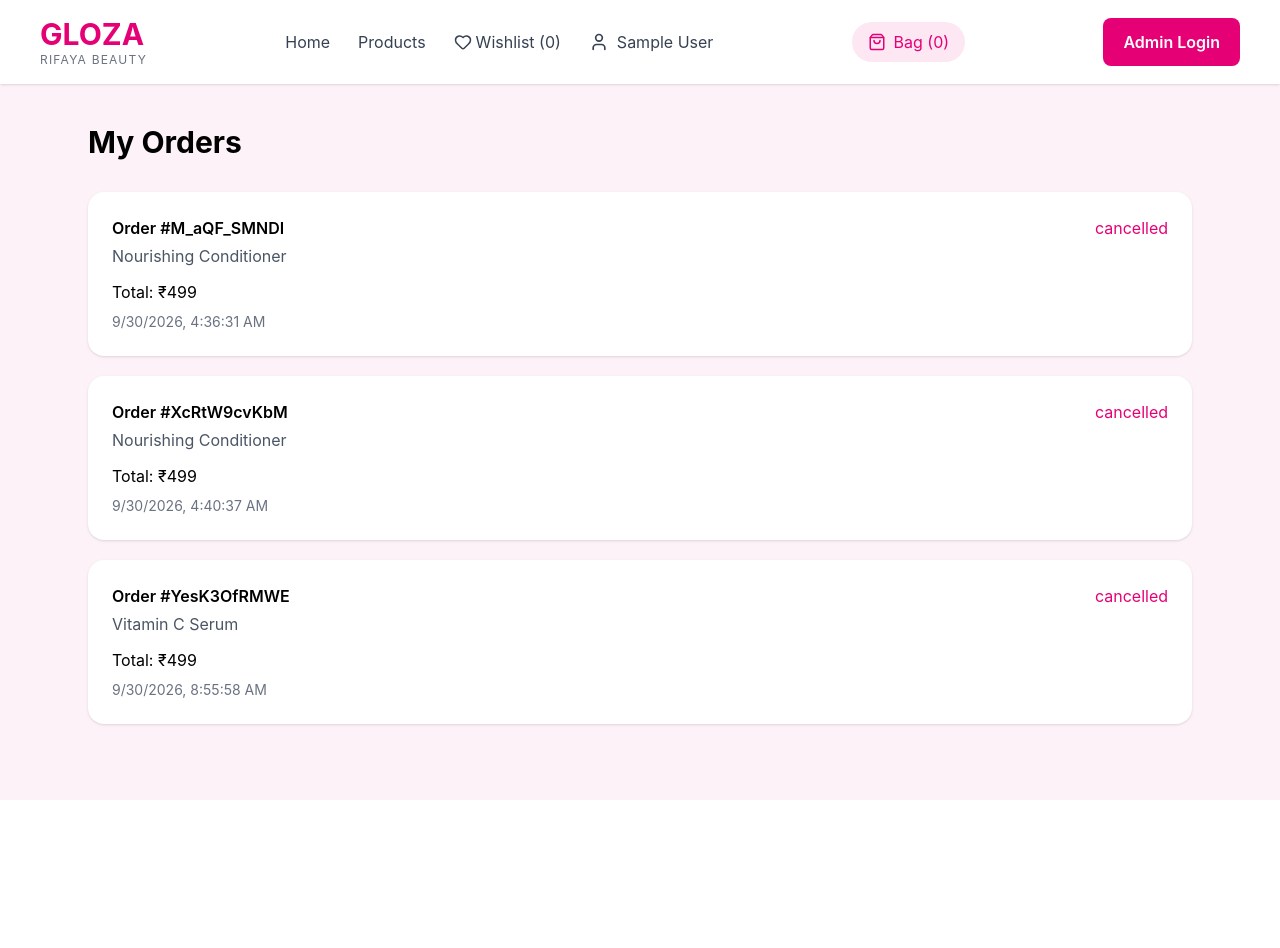
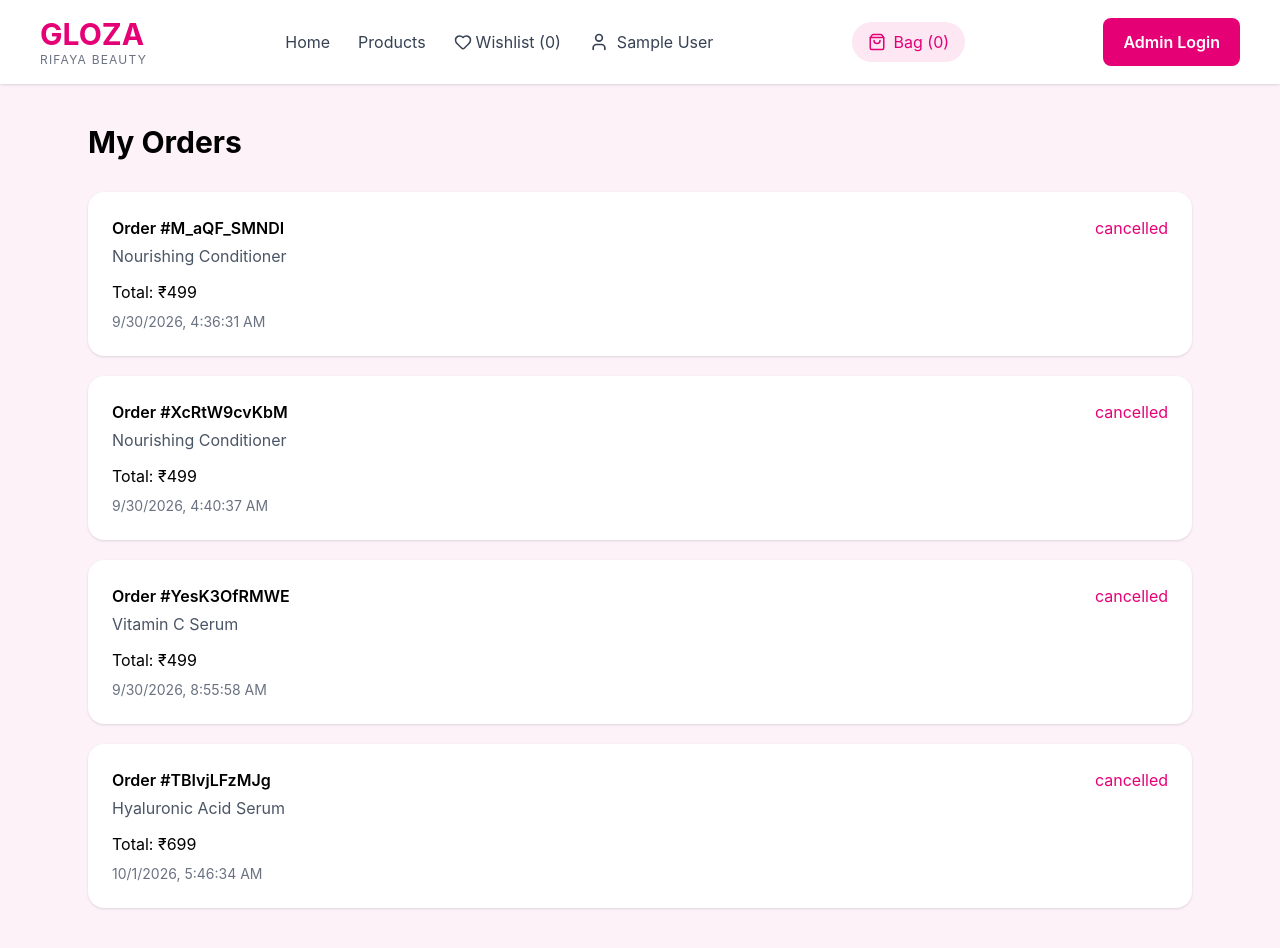
Before and after one commit to ridhafathima1/e-commerce-project, a React (Vite) app: page /orders in a window 1280 px wide. Before the commit the page ends 800 px from the top, so only its background shows below. Built offline with nearby package versions, Linux system fonts and the light colour scheme; data requests are answered from the project's data file; sample sign-in values are in the browser's storage.

Commit message:
created adminoders page

```diff
--- a/db.json
+++ b/db.json
@@ -45,6 +45,18 @@
       "stock": 17,
       "quantity": 1,
       "id": "6DGbPQtogT8"
+    },
+    {
+      "userId": "nvPBJZaey9k",
+      "productId": "3",
+      "name": "Hyaluronic Acid Serum",
+      "price": 699,
+      "image": "/hyaluronicacid.png",
+      "category": "Skincare",
+      "description": "Hyaluronic Acid Serum for an everyday skincare routine.",
+      "stock": 31,
+      "quantity": 1,
+      "id": "Skl22CwkSCc"
     }
   ],
   "users": [
@@ -53,14 +65,27 @@
       "email": "ridha@gmail.com",
       "password": "123456",
       "id": "IpxpJW9mlvI",
-      "blocked": true
+      "blocked": false
     },
     {
       "name": "hiiii",
       "email": "ridhaa@gmail.com",
       "password": "1234567",
       "id": "Bsl2c8oHgi4",
-      "blocked": true
+      "blocked": false
+    },
+    {
+      "name": "shifa ismail vk",
+      "email": "shifa@gmail.com",
+      "password": "552009",
+      "id": "nvPBJZaey9k",
+      "blocked": false
+    },
+    {
+      "name": "hewigbk",
+      "email": "hi@gmail.com",
+      "password": "123456789",
+      "id": "78Rhz8dT6kM"
     }
   ],
   "products": [
@@ -446,6 +471,26 @@
       "status": "cancelled",
       "date": "2026-09-30T08:55:58.632Z",
       "id": "YesK3OfRMWE"
+    },
+    {
+      "items": [
+        {
+          "userId": "nvPBJZaey9k",
+          "productId": "3",
+          "name": "Hyaluronic Acid Serum",
+          "price": 699,
+          "image": "/hyaluronicacid.png",
+          "category": "Skincare",
+          "description": "Hyaluronic Acid Serum for an everyday skincare routine.",
+          "stock": 31,
+          "quantity": 1,
+          "id": "3"
+        }
+      ],
+      "total": 699,
+      "status": "cancelled",
+      "date": "2026-10-01T05:46:34.000Z",
+      "id": "TBIvjLFzMJg"
     }
   ],
   "$schema": "./node_modules/json-server/schema.json"
--- a/src/admin-side/pages/adminorders.jsx
+++ b/src/admin-side/pages/adminorders.jsx
@@ -0,0 +1,22 @@
+import { createSlice,createAsyncThunk } from "@reduxjs/toolkit";
+import axios from "axios"
+export const fetchorders=createAsyncThunk(
+    "adminorders/fetchorders",
+    async ()=>{
+        const res=await axios.get("http://localhost:3000/orders")
+        return res.data;
+    }
+)
+const adminorderslice=createSlice({
+    name:"adminorders",
+    initialState:{
+        orders:[],
+    },
+    reducers:{},
+    extraReducers:(builder)=>{
+        builder.addCase(fetchorders.fulfilled,(state,action)=>{
+            state.orders=action.payload;
+        })
+    }
+})
+export default adminordersslice.reducer
--- a/src/admin-side/pages/adminusers.jsx
+++ b/src/admin-side/pages/adminusers.jsx
@@ -1,7 +1,10 @@
 import {useEffect} from "react"
 import { useSelector,useDispatch } from "react-redux"
-import {fetchusers,blockusers} from "../../redux/adminusers";
+import {fetchusers,blockusers,unblockuser} from "../../redux/adminusers";
 function Adminusers(){
+    const handleunblock=(id)=>{
+        dispatch(unblockuser(id))
+    }
     const handleblock=(id)=>{
         dispatch(blockusers(id))
     };
@@ -20,11 +23,15 @@ function Adminusers(){
                             <h2 className="font-semibold">{user.name}</h2>
                             <p className="text-gray-500">{user.email}</p>
                         </div>
-                        <button onClick={()=>handleblock(user.id)}className="rounded-lg bg-red-500 px-4 py-2 text-white">Block</button>
+                        {user.blocked?(
+                            <button onClick={()=>handleunblock(user.id)} className="rounded-lg bg-green-500 px-4 py-2 text-white">Unblock</button>
+                        ):(
+                            <button onClick={()=>handleblock(user.id)}className="rounded-lg bg-red-500 px-4 py-2 text-white">Block</button>
+                        )}
                         </div>
                 ))}
             </div>
         </div>
     )
 }
-export default Adminusers
+export default Adminusers;
--- a/src/pages/login.jsx
+++ b/src/pages/login.jsx
@@ -19,6 +19,10 @@ function Login() {
           item.email === email &&
           item.password === password
       );
+      if(user&&user.blocked===true){
+        toast.error("your account is blocked")
+        return;
+      }
       if (user) {
         console.log("logged in user:",user);
         console.log("user id:",user.id);
--- a/src/redux/adminusers.js
+++ b/src/redux/adminusers.js
@@ -8,6 +8,10 @@ export const fetchusers=createAsyncThunk("adminusers/fetchusers",async()=>{
 export const blockusers=createAsyncThunk("adminusers/blockuser",async (id)=>{
     const res=await axios.patch(`http://localhost:3000/users/${id}`,{blocked:true});
     return res.data
+})
+export const unblockuser=createAsyncThunk("adminusers/unblockuser",async(id)=>{
+    const res=await axios.patch(`http://localhost:3000/users/${id}`,{blocked:false})
+    return res.data;
 })
 const adminusersslice=createSlice({
     name:"adminusers",
@@ -25,6 +29,12 @@ const adminusersslice=createSlice({
                 state.users[index]=action.payload;
             }
         })
+        builder.addCase(unblockuser.fulfilled,(state,action)=>{
+            const index=state.users.findIndex((user)=>user.id===action.payload);
+            if(index!==1){
+                state.users[index]=action.payload;
+            }
+        })
     },
 })
 export default adminusersslice.reducer;
```
